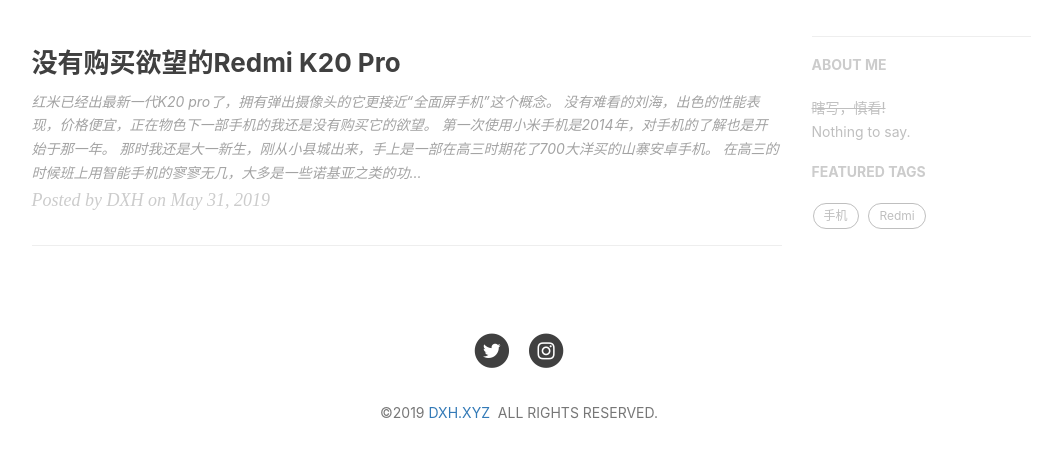
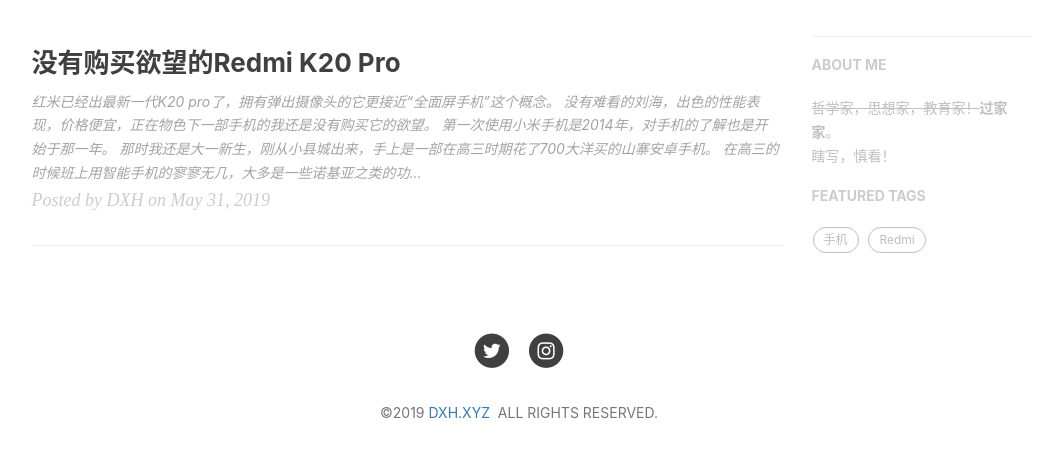
Before and after one commit to Devinteng/blog2, a Jekyll site: the page built from index.html, in a window 1280 px wide, cut to the strip 422-880 px from the top of the page. Shown: the whole strip, without its empty margins (136-1198 px from the left). Built offline with Jekyll 4.4.1, drawn with Linux system fonts in a browser that asks for light colours; nearby versions of some CDN libraries; the list of posts is cut into pages by our own code; comment, search, counter and statistics services are not loaded.

Commit message:
Update _config.yml

```diff
--- a/_config.yml
+++ b/_config.yml
@@ -75,7 +75,7 @@
 
 # Sidebar settings
 sidebar: true                           # whether or not using Sidebar.
-sidebar-about-description: <s>瞎写，慎看!</s><br/>Nothing to say.
+sidebar-about-description: <s>哲学家，思想家，教育家！</s><b>过家家</b>。<br/>瞎写，慎看！
 sidebar-avatar:  false    # use absolute URL, seeing it's used in both `/` and `/about/`
 
 
```
